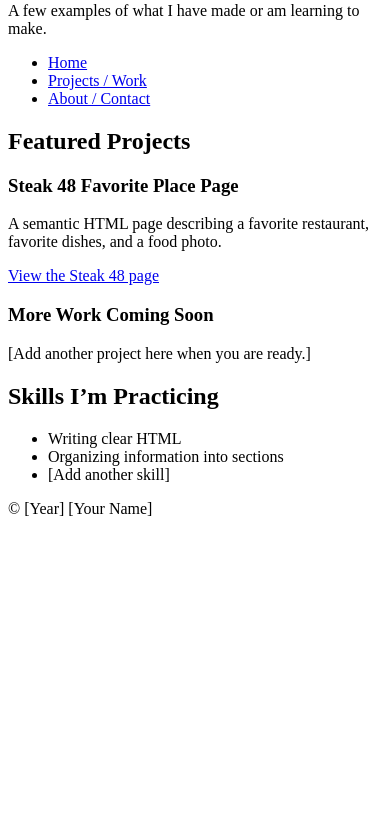
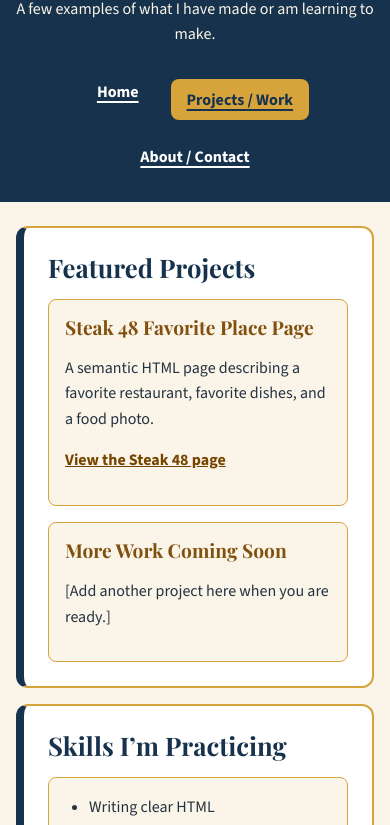
Before and after one commit to ebonystafford984-dot/ebony, a plain HTML site: page projects.html in a window 390 px wide. Shown: the part 78-903 px from the top of the page. Before the commit the page ends 844 px from the top, so only its background shows below. Drawn offline with nearby package versions, Linux system fonts and the light colour scheme.

Commit message:
Add responsive styling to projects page

```diff
--- a/projects.html
+++ b/projects.html
@@ -3,44 +3,28 @@
 <head>
   <meta charset="UTF-8">
   <meta name="viewport" content="width=device-width, initial-scale=1.0">
+  <meta name="description" content="A few examples of what I have made or am learning to make.">
   <title>Projects / Work | My Portfolio</title>
+  <link rel="preconnect" href="https://fonts.googleapis.com"><link rel="preconnect" href="https://fonts.gstatic.com" crossorigin>
+  <link href="https://fonts.googleapis.com/css2?family=Playfair+Display:wght@600;700&family=Source+Sans+3:wght@400;600;700&display=swap" rel="stylesheet">
+  <link rel="stylesheet" href="styles.css">
 </head>
 <body>
-  <header>
-    <h1>Projects / Work</h1>
-    <p>A few examples of what I have made or am learning to make.</p>
-    <nav aria-label="Main navigation">
-      <ul>
-        <li><a href="index.html">Home</a></li>
-        <li><a href="projects.html" aria-current="page">Projects / Work</a></li>
-        <li><a href="about.html">About / Contact</a></li>
-      </ul>
-    </nav>
-  </header>
-  <main>
-    <section>
-      <h2>Featured Projects</h2>
-      <article>
-        <h3>Steak 48 Favorite Place Page</h3>
-        <p>A semantic HTML page describing a favorite restaurant, favorite dishes, and a food photo.</p>
-        <p><a href="steak-48.html">View the Steak 48 page</a></p>
-      </article>
-      <article>
-        <h3>More Work Coming Soon</h3>
-        <p>[Add another project here when you are ready.]</p>
-      </article>
-    </section>
-    <section>
-      <h2>Skills I’m Practicing</h2>
-      <ul>
-        <li>Writing clear HTML</li>
-        <li>Organizing information into sections</li>
-        <li>[Add another skill]</li>
-      </ul>
-    </section>
+  <header id="page-header"><div class="site-header">
+    <h1>Projects / Work</h1><p>A few examples of what I have made or am learning to make.</p>
+    <nav aria-label="Main navigation"><ul class="nav-list">
+      <li><a href="index.html">Home</a></li><li><a href="projects.html" aria-current="page">Projects / Work</a></li><li><a href="about.html">About / Contact</a></li>
+    </ul></nav>
+  </div></header>
+  <main class="page-content">
+    <section class="content-section"><h2>Featured Projects</h2><div class="project-grid">
+      <article class="project-card"><h3>Steak 48 Favorite Place Page</h3><p>A semantic HTML page describing a favorite restaurant, favorite dishes, and a food photo.</p><p><a href="steak-48.html">View the Steak 48 page</a></p></article>
+      <article class="project-card"><h3>More Work Coming Soon</h3><p>[Add another project here when you are ready.]</p></article>
+    </div></section>
+    <section class="content-section"><h2>Skills I’m Practicing</h2><ul class="interest-list">
+      <li>Writing clear HTML</li><li>Organizing information into sections</li><li>[Add another skill]</li>
+    </ul></section>
   </main>
-  <footer>
-    <p>© [Year] [Your Name]</p>
-  </footer>
+  <footer class="site-footer"><p>© [Year] [Your Name]</p></footer>
 </body>
 </html>
```
